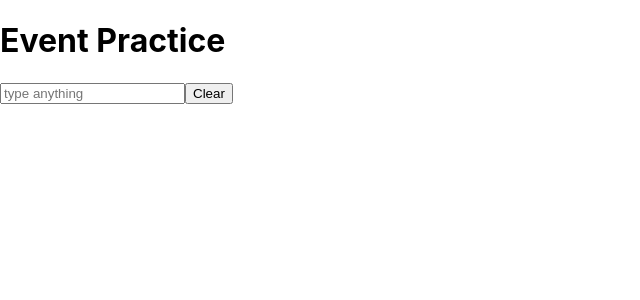
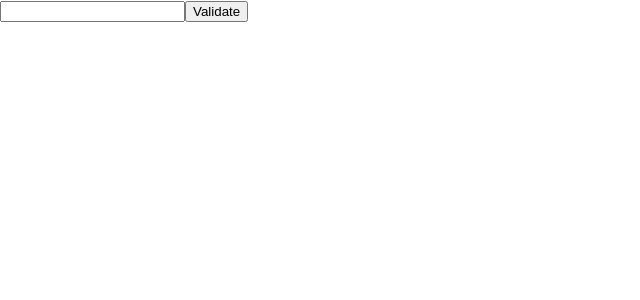
Before and after one commit to zuntopia/react, a React (Create React App) app: page / in a window 1280 px wide. Shown: the top 300 px of the page, without its empty margins (0-640 px from the left). Built offline with nearby package versions, Linux system fonts and the light colour scheme.

Commit message:
event - Dom
~ chapter 5.1

```diff
--- a/src/App.js
+++ b/src/App.js
@@ -1,11 +1,11 @@
 // import logo from './logo.svg';
 import './App.css';
-import EventPractice from './EventPractice';
+import ValidationSample from './ValidationSample';
 
 function App() {
   return (
     <div>
-      <EventPractice />
+      <ValidationSample />
     </div>
   );
 }
--- /dev/null
+++ b/src/ValidationSample.css
@@ -0,0 +1,7 @@
+.success {
+  background-color: lightgreen;
+}
+
+.failure {
+  background-color: lightcoral;
+}
--- /dev/null
+++ b/src/ValidationSample.js
@@ -0,0 +1,40 @@
+import React, { Component } from 'react';
+
+import './ValidationSample.css';
+
+class ValidationSample extends Component {
+  state = {
+    password: '',
+    clicked: false,
+    validated: false
+  }
+
+  handleChange = (e) => {
+    this.setState({
+      password: e.target.value
+    })
+  }
+
+  handleButtonClick = () => {
+    this.setState({
+      clicked: true,
+      validated: this.state.password === '0000'
+    })
+  }
+
+  render () {
+    return (
+      <div>
+        <input
+          type="password"
+          value={this.state.password}
+          onChange={this.handleChange}
+          className={this.state.clicked? (this.state.validated? 'success': 'failure'): ''}
+          />
+        <button onClick={this.handleButtonClick}> Validate</button>
+      </div>
+    )
+  }
+}
+
+export default ValidationSample;
```
